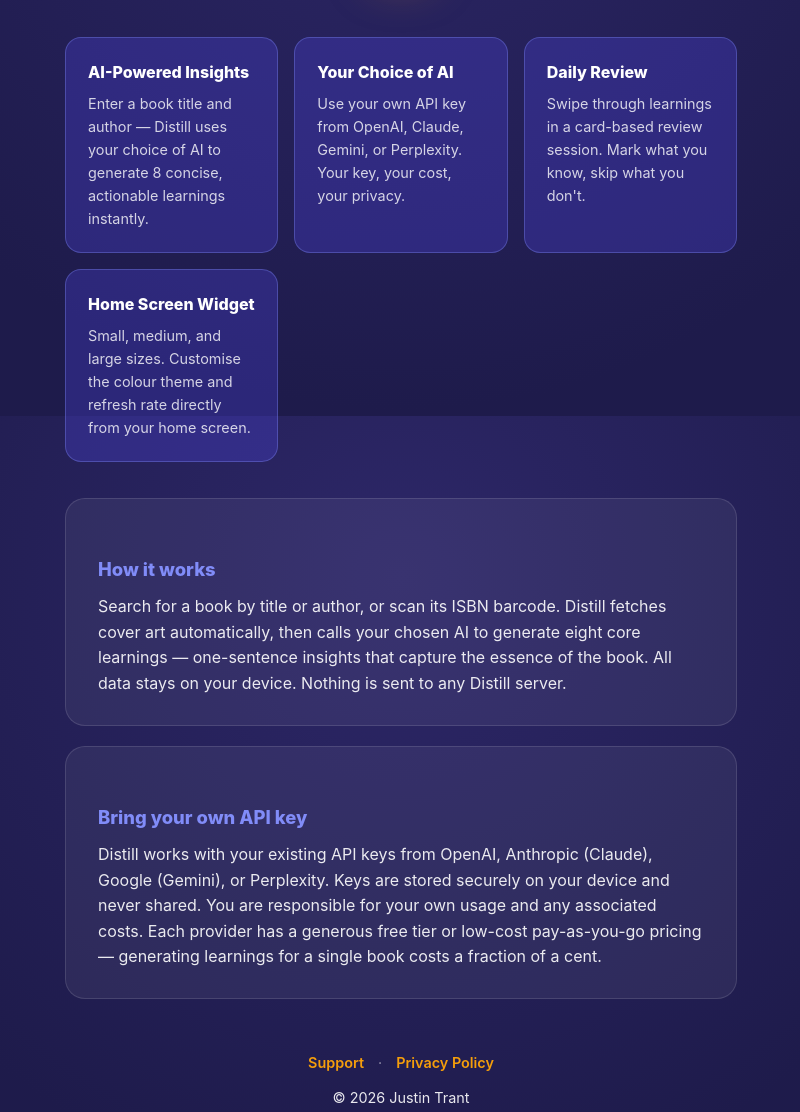
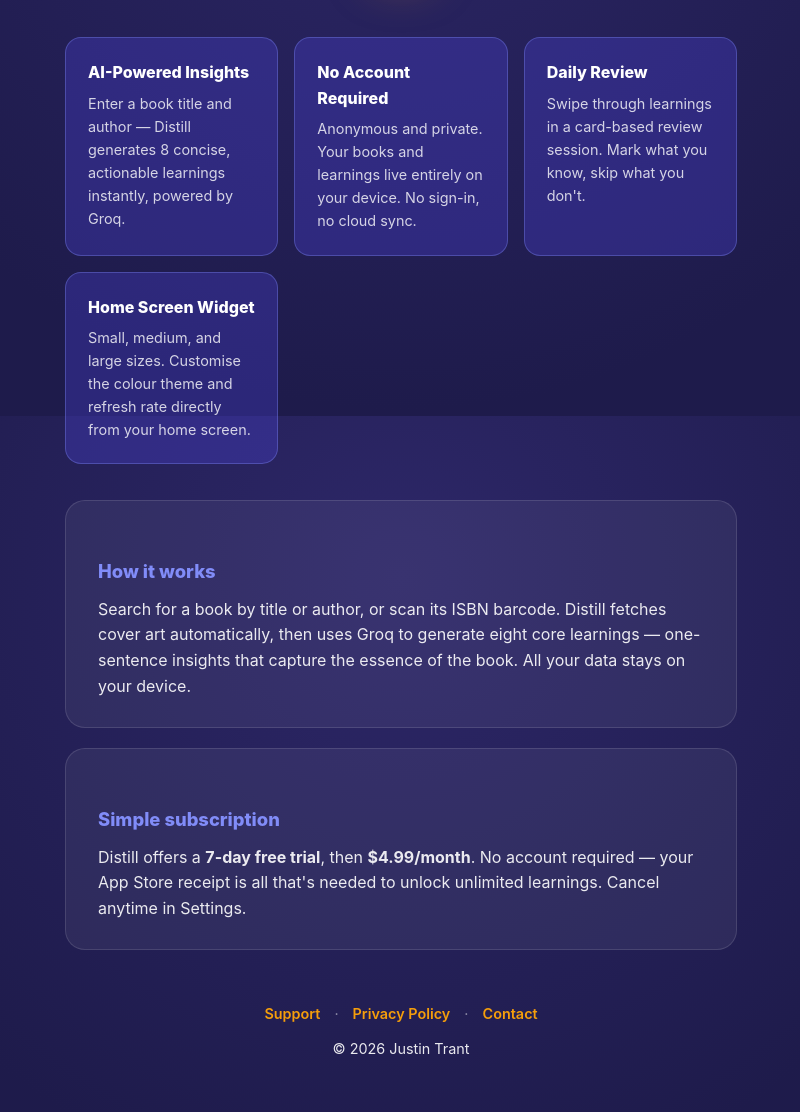
Before and after one commit to trantjustin/Distill, a plain HTML site: page docs/index.html in a window 1280 px wide. Shown: the part 384-1496 px from the top of the page, without its empty margins (239-1039 px from the left). Drawn offline with Linux system fonts and the light colour scheme.

Commit message:
Update docs: subscription model, Groq attribution, contact email alias

```diff
--- a/docs/index.html
+++ b/docs/index.html
@@ -4,7 +4,7 @@
   <meta charset="UTF-8">
   <meta name="viewport" content="width=device-width, initial-scale=1.0">
   <title>Distill — Core learnings from every book</title>
-  <meta name="description" content="Distill uses AI to extract the core learnings from any book. Add books, review daily, and keep the knowledge that matters — right on your home screen.">
+  <meta name="description" content="Distill uses AI to extract the core learnings from any book. Add books, review daily, and keep the knowledge that matters — right on your home screen. No account required.">
   <link rel="stylesheet" href="style.css">
 </head>
 <body>
@@ -17,11 +17,11 @@
     <div class="features">
       <div class="feature">
         <h3>AI-Powered Insights</h3>
-        <p>Enter a book title and author — Distill uses your choice of AI to generate 8 concise, actionable learnings instantly.</p>
+        <p>Enter a book title and author — Distill generates 8 concise, actionable learnings instantly, powered by Groq.</p>
       </div>
       <div class="feature">
-        <h3>Your Choice of AI</h3>
-        <p>Use your own API key from OpenAI, Claude, Gemini, or Perplexity. Your key, your cost, your privacy.</p>
+        <h3>No Account Required</h3>
+        <p>Anonymous and private. Your books and learnings live entirely on your device. No sign-in, no cloud sync.</p>
       </div>
       <div class="feature">
         <h3>Daily Review</h3>
@@ -35,17 +35,18 @@
 
     <div class="panel">
       <h2>How it works</h2>
-      <p>Search for a book by title or author, or scan its ISBN barcode. Distill fetches cover art automatically, then calls your chosen AI to generate eight core learnings — one-sentence insights that capture the essence of the book. All data stays on your device. Nothing is sent to any Distill server.</p>
+      <p>Search for a book by title or author, or scan its ISBN barcode. Distill fetches cover art automatically, then uses Groq to generate eight core learnings — one-sentence insights that capture the essence of the book. All your data stays on your device.</p>
     </div>
 
     <div class="panel">
-      <h2>Bring your own API key</h2>
-      <p>Distill works with your existing API keys from OpenAI, Anthropic (Claude), Google (Gemini), or Perplexity. Keys are stored securely on your device and never shared. You are responsible for your own usage and any associated costs. Each provider has a generous free tier or low-cost pay-as-you-go pricing — generating learnings for a single book costs a fraction of a cent.</p>
+      <h2>Simple subscription</h2>
+      <p>Distill offers a <strong>7-day free trial</strong>, then <strong>$4.99/month</strong>. No account required — your App Store receipt is all that's needed to unlock unlimited learnings. Cancel anytime in Settings.</p>
     </div>
 
     <footer>
       <a href="support.html">Support</a> ·
-      <a href="privacy.html">Privacy Policy</a>
+      <a href="privacy.html">Privacy Policy</a> ·
+      <a href="mailto:lagoon.inseam.8h@icloud.com">Contact</a>
       <p style="margin-top:12px;">© 2026 Justin Trant</p>
     </footer>
   </div>
```
